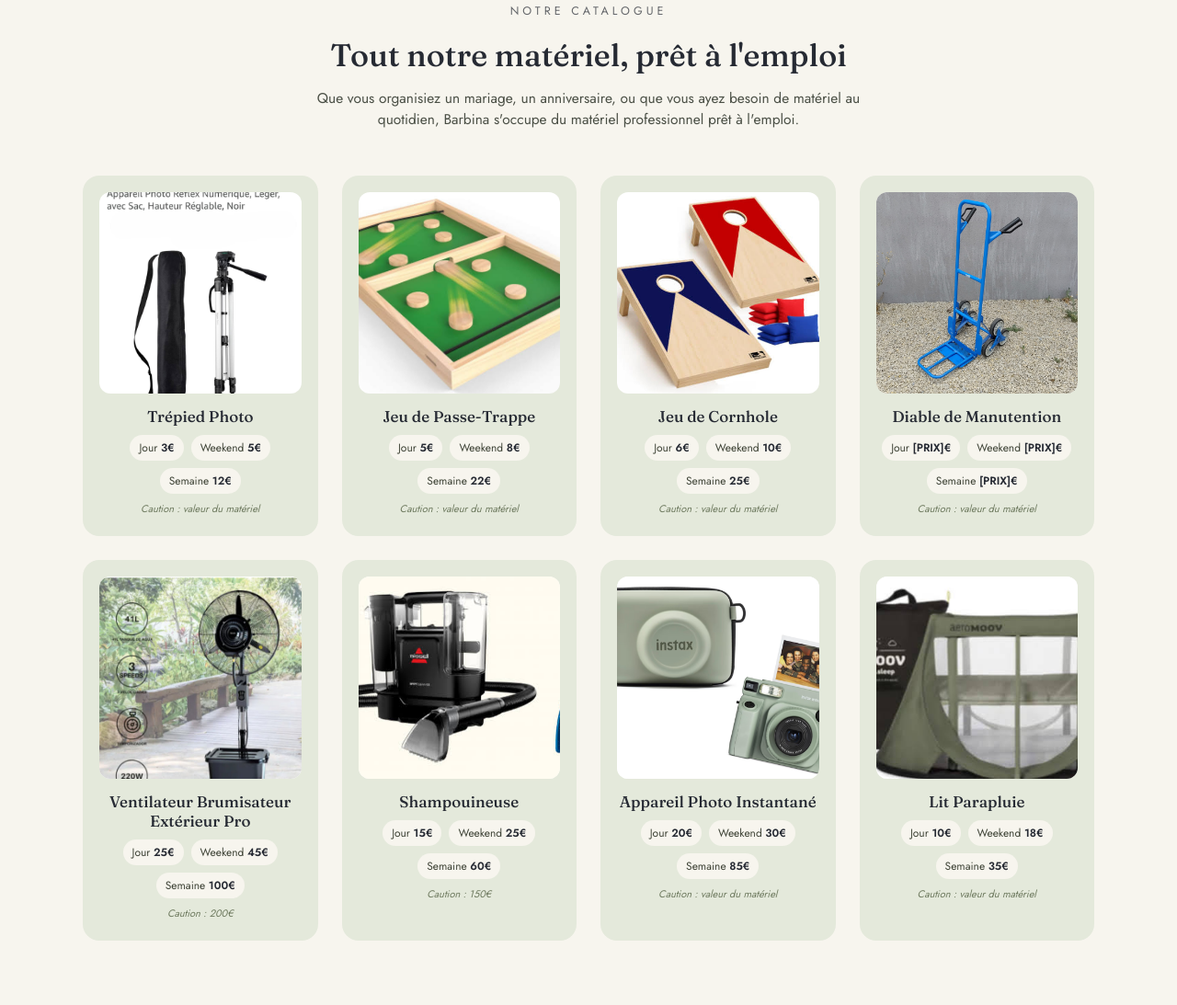
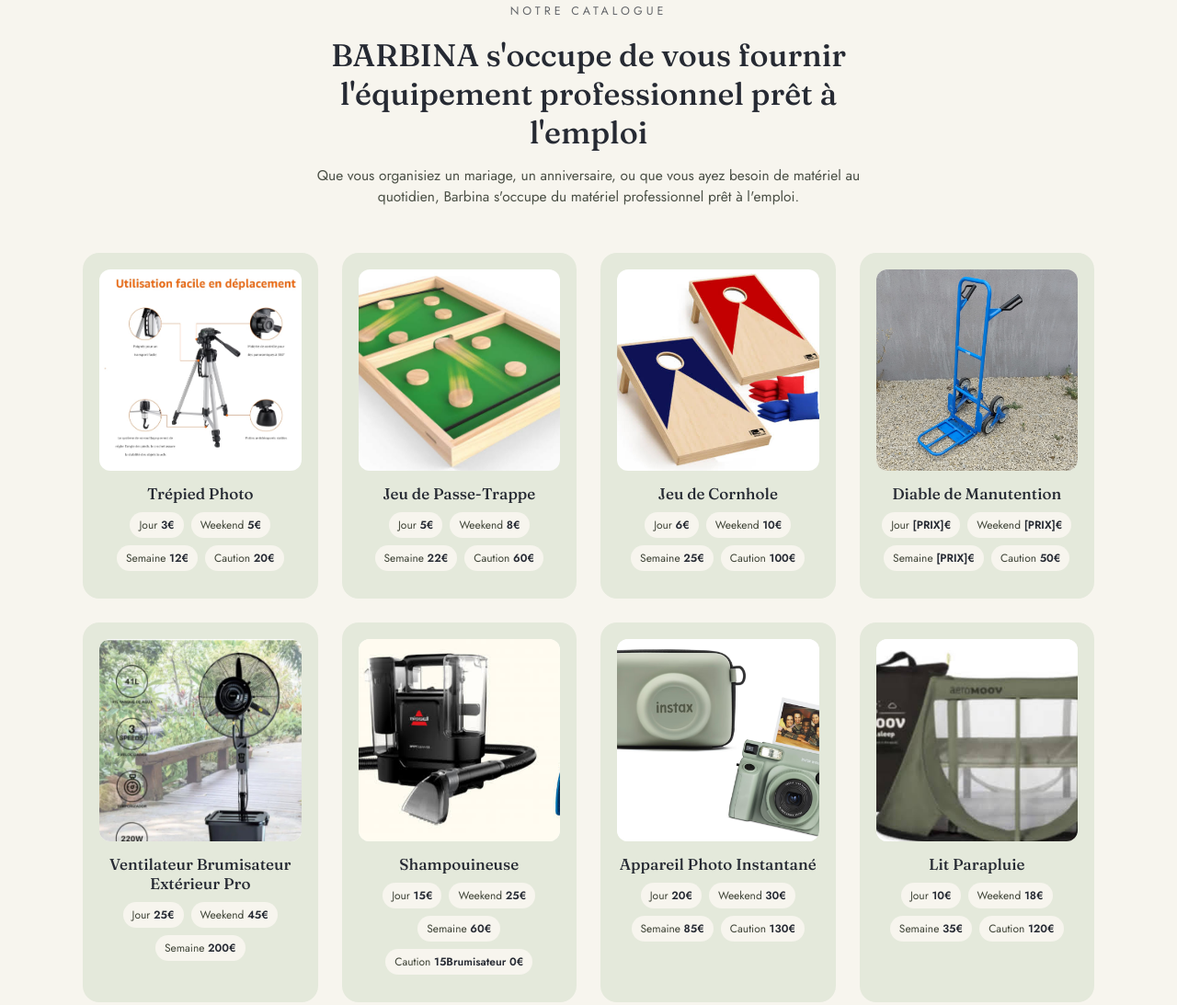
Before and after one commit to folyxgamer-ux/barbina, a plain HTML site: page index.html in a window 1280 px wide. Shown: the part 640-1733 px from the top of the page at 92% size. Drawn offline with Linux system fonts and the light colour scheme.

Commit message:
micro ajustement des pri

```diff
--- a/index.html
+++ b/index.html
@@ -247,7 +247,7 @@
         color: var(--ink);
       }
 
-      .item-caution {
+      .item-Caution {
         font-size: 11px;
         font-style: italic;
         color: var(--sage-dark);
@@ -431,7 +431,7 @@
     <section class="section" id="services">
       <div class="section-head">
         <div class="eyebrow">Notre catalogue</div>
-        <h2>Tout notre matériel, prêt à l'emploi</h2>
+        <h2>BARBINA s'occupe de vous fournir l'équipement professionnel prêt à l'emploi</h2>
         <p>Que vous organisiez un mariage, un anniversaire, ou que vous ayez besoin de matériel au quotidien,
           Barbina s'occupe du matériel professionnel prêt à l'emploi.</p>
       </div>
@@ -439,14 +439,15 @@
       <div class="gallery">
 
         <div class="item-card">
-          <div class="item-photo"><img src="img/Trépieravechousse.png" alt="Trépied photo"></div>
+          <div class="item-photo"><img src="img/tredpied.jpg" alt="Trépied photo"></div>
           <h4>Trépied Photo</h4>
           <div class="item-prices">
             <span>Jour <b>3€</b></span>
             <span>Weekend <b>5€</b></span>
             <span>Semaine <b>12€</b></span>
+            <span>Caution <b>20€</b></span>
           </div>
-          <div class="item-caution">Caution : valeur du matériel</div>
+
         </div>
 
         <div class="item-card">
@@ -456,8 +457,9 @@
             <span>Jour <b>5€</b></span>
             <span>Weekend <b>8€</b></span>
             <span>Semaine <b>22€</b></span>
+            <span>Caution <b>60€</b></span>
           </div>
-          <div class="item-caution">Caution : valeur du matériel</div>
+
         </div>
 
         <div class="item-card">
@@ -467,8 +469,9 @@
             <span>Jour <b>6€</b></span>
             <span>Weekend <b>10€</b></span>
             <span>Semaine <b>25€</b></span>
+            <span>Caution <b>100€</b></span>
           </div>
-          <div class="item-caution">Caution : valeur du matériel</div>
+
         </div>
 
         <div class="item-card">
@@ -478,8 +481,9 @@
             <span>Jour <b>[PRIX]€</b></span>
             <span>Weekend <b>[PRIX]€</b></span>
             <span>Semaine <b>[PRIX]€</b></span>
+            <span>Caution <b>50€</b></span>
           </div>
-          <div class="item-caution">Caution : valeur du matériel</div>
+
         </div>
 
         <div class="item-card">
@@ -489,9 +493,8 @@
           <div class="item-prices">
             <span>Jour <b>25€</b></span>
             <span>Weekend <b>45€</b></span>
-            <span>Semaine <b>100€</b></span>
+            <span>Semaine <b>200€</b></span>
           </div>
-          <div class="item-caution">Caution : 200€</div>
         </div>
 
         <div class="item-card">
@@ -501,8 +504,8 @@
             <span>Jour <b>15€</b></span>
             <span>Weekend <b>25€</b></span>
             <span>Semaine <b>60€</b></span>
+            <span>Caution <b>15Brumisateur 0€</b></span>
           </div>
-          <div class="item-caution">Caution : 150€</div>
         </div>
 
         <div class="item-card">
@@ -512,8 +515,9 @@
             <span>Jour <b>20€</b></span>
             <span>Weekend <b>30€</b></span>
             <span>Semaine <b>85€</b></span>
+            <span>Caution <b>130€</b></span>
           </div>
-          <div class="item-caution">Caution : valeur du matériel</div>
+
         </div>
 
         <div class="item-card">
@@ -523,8 +527,9 @@
             <span>Jour <b>10€</b></span>
             <span>Weekend <b>18€</b></span>
             <span>Semaine <b>35€</b></span>
+            <span>Caution <b>120€</b></span>
           </div>
-          <div class="item-caution">Caution : valeur du matériel</div>
+
         </div>
 
       </div>
@@ -550,8 +555,8 @@
         <div class="step">
           <div class="step-num">3</div>
           <h4>Remise du matériel</h4>
-          <p>À la fin de la location, Vous nous rapporter le matériel ou nous venons prendre le matériel, sans effort
-            pour vous.</p>
+          <p>À la fin de la location, Vous nous rapporter le matériel ou nous venons le récupérer sans efforts pour vous
+          </p>
         </div>
       </div>
     </section>
```
